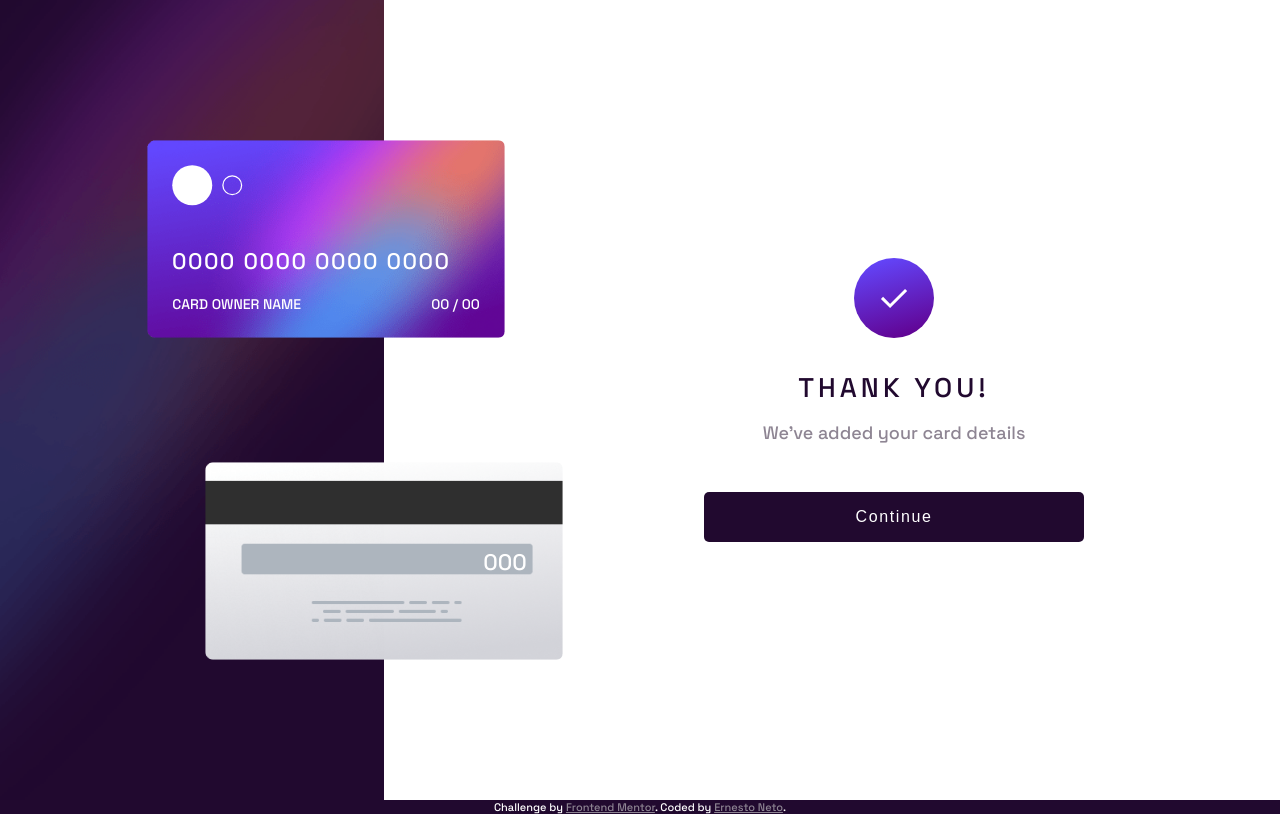
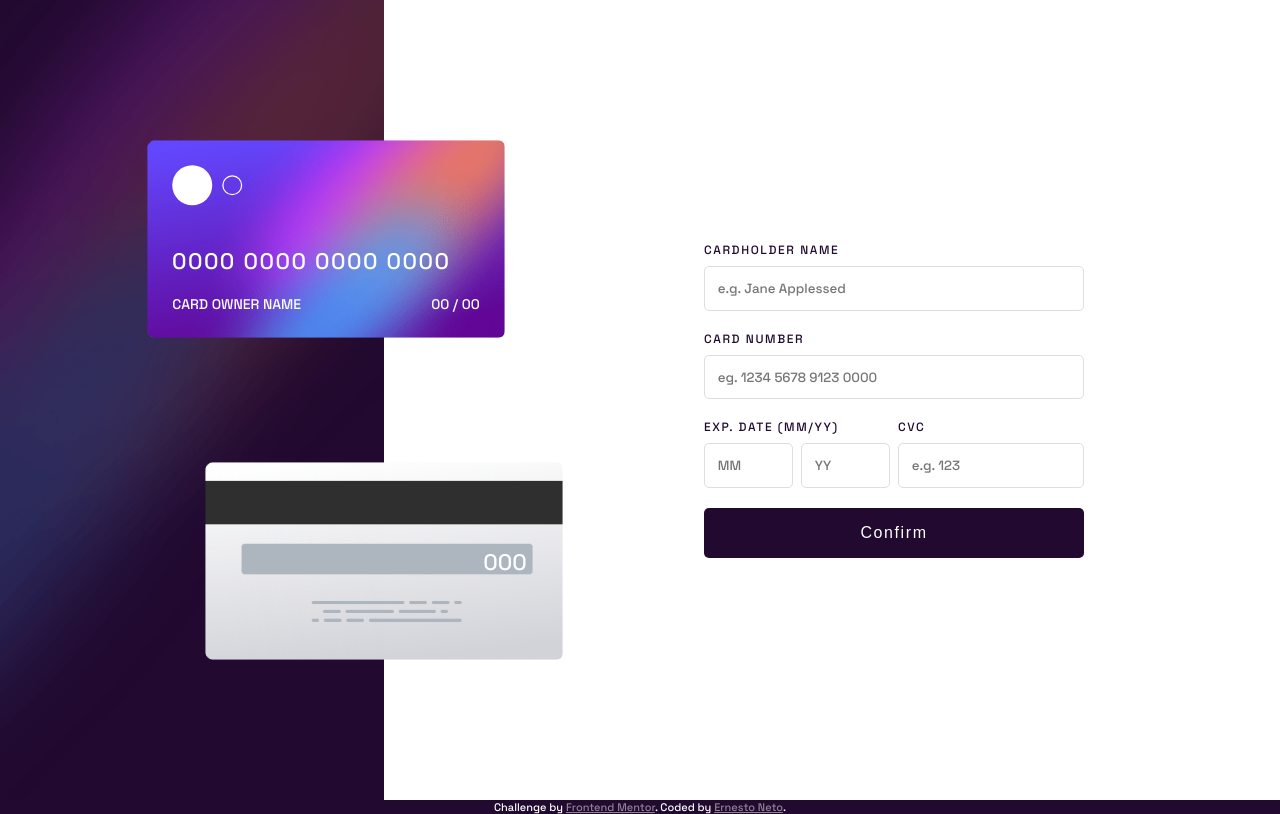
Before and after one commit to ernestoborges/frontendMentor-11, a plain HTML site: page index.html in a window 1280 px wide. Drawn offline with nearby package versions, Linux system fonts and the light colour scheme.

Commit message:
correção no html

```diff
--- a/index.html
+++ b/index.html
@@ -47,7 +47,7 @@
         </div>
       </div>
     </div>
-    <main class="main-container hide">
+    <main class="main-container">
       <form class="main-form">
         <div class="form-item">
           <label>Cardholder Name</label>
@@ -82,7 +82,7 @@
         <button type="button" class="confirm-button">Confirm</button>
       </form>
     </main>
-    <div class="submit-success-container">
+    <div class="submit-success-container hide">
       <img src="images/icon-complete.svg">
       <div>
         <h2>Thank you!</h2>
```
